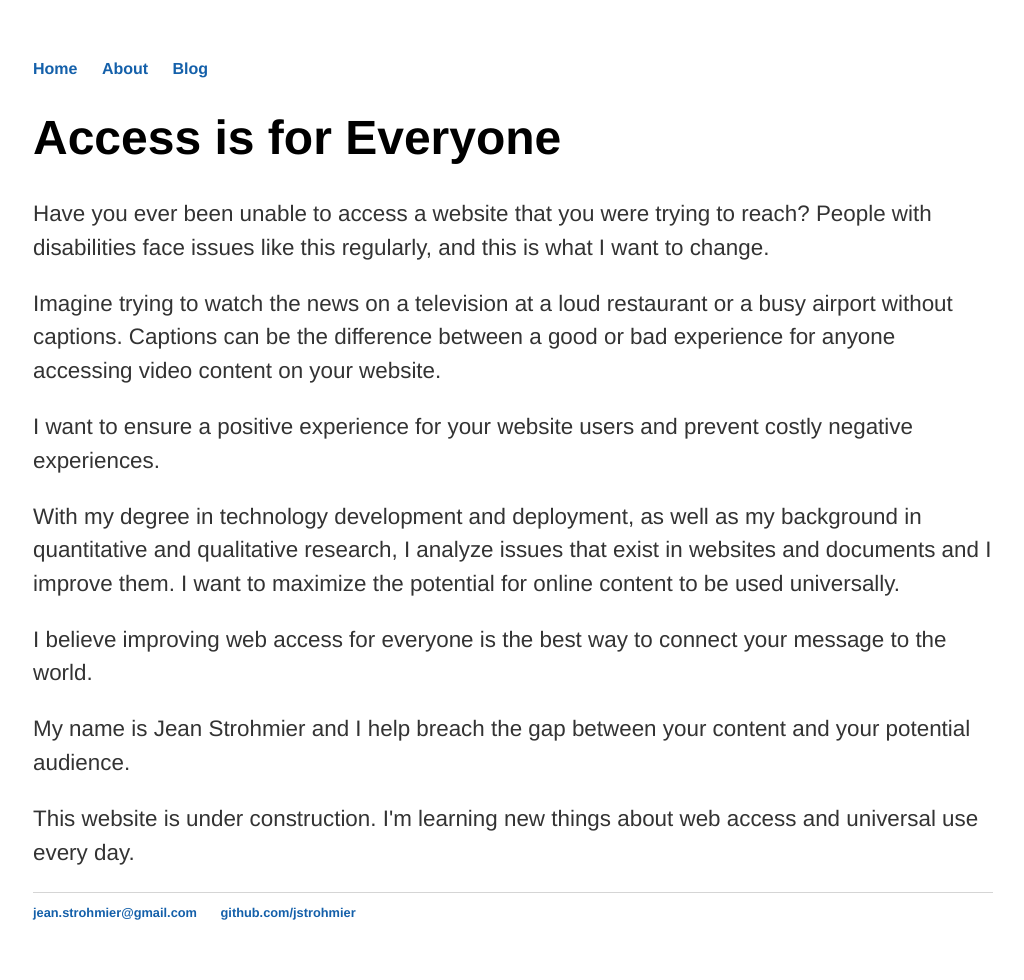
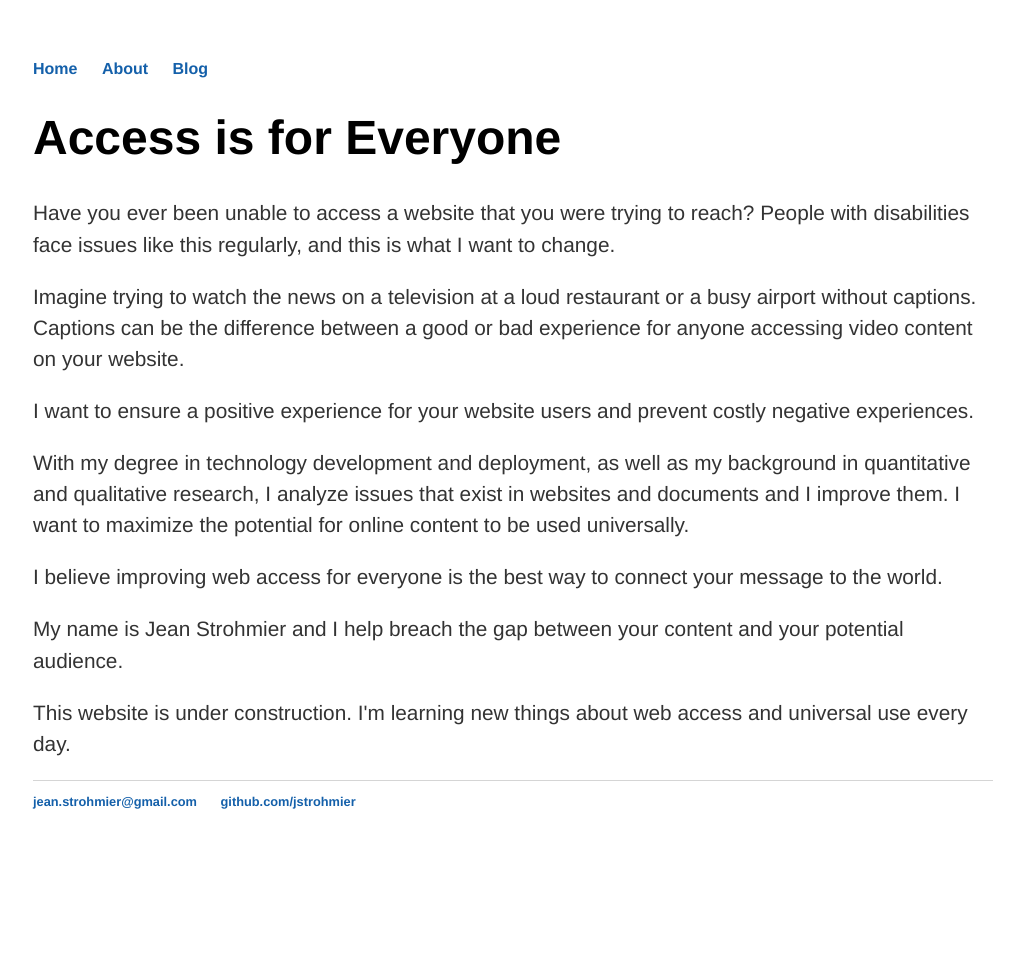
Before and after one commit to JStrohmier/jstrohmier.github.io, a Jekyll site: the page built from index.html, in a window 1280 px wide. Shown: the whole page, without its empty margins (127-1151 px from the left). Built offline with Jekyll 4.4.1, drawn with Linux system fonts in a browser that asks for light colours; after the commit the page ends 900 px from its top, so only the background shows below that.

Commit message:
Update main.css

```diff
--- a/css/main.css
+++ b/css/main.css
@@ -11,7 +11,7 @@
 h1 {
     font-size: 3em;}
 p {
-    font-size: 1.4em;line-height: 1.5em;color: #333;}
+    font-size: 1.3em;line-height: 1.5em;color: #333;}
 footer {
     border-top: 1px solid #d5d5d5;font-size: .8em;}
 ul.posts {
```
